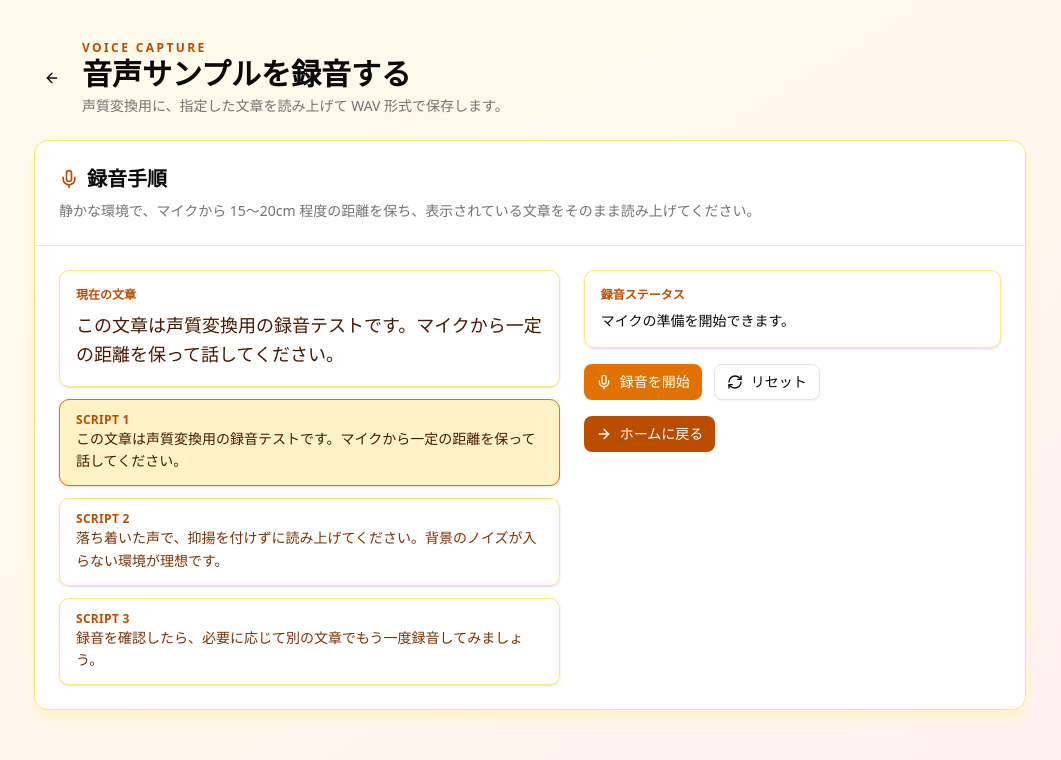
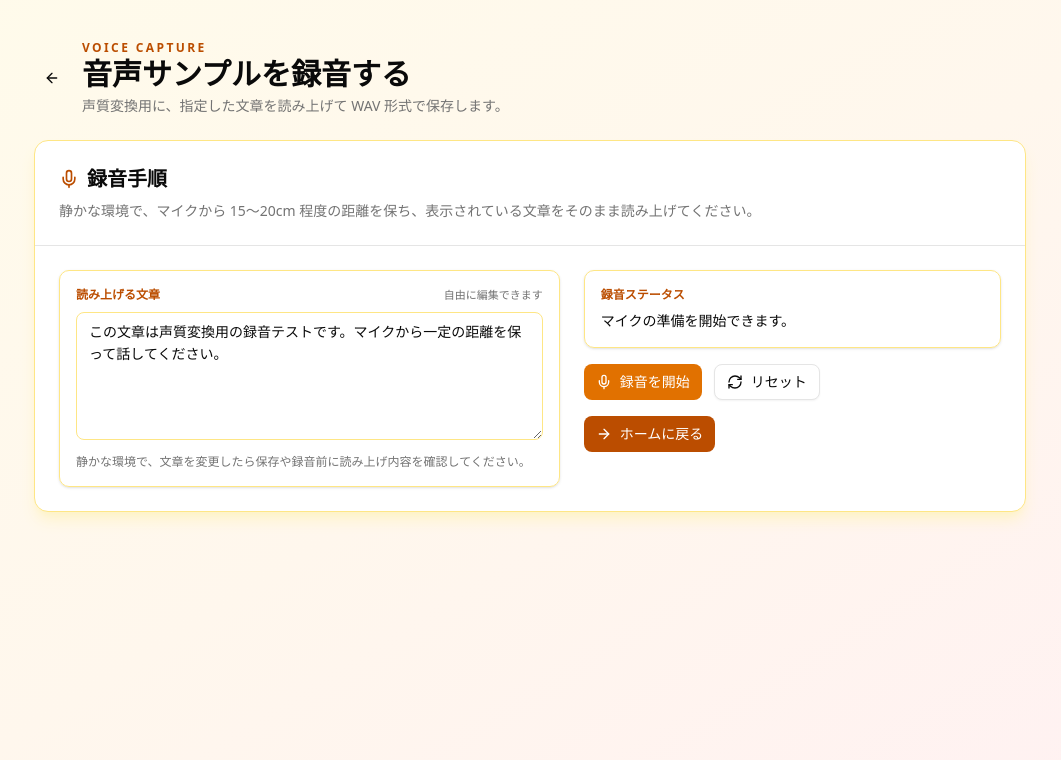
Before and after one commit to SteamVC/SteamVC_Room, a Next.js app in the folder frontend/: page /voice-recorder in a window 1280 px wide. Shown: the top 760 px of the page, without its empty margins (110-1171 px from the left). Built offline with nearby package versions, Linux system fonts and the light colour scheme.

Commit message:
refactor: めんどい.envをハードコード

```diff
--- a/frontend/src/app/page.tsx
+++ b/frontend/src/app/page.tsx
@@ -5,6 +5,7 @@ import { useRouter } from 'next/navigation';
 import { Home } from '@/app/home/Home';
 import { IDInputForm } from '@/app/form/IDInputForm';
 import { RoomServiceApi, Configuration } from '@/api/generated';
+import { API_URL } from '@/lib/endpoints';
 
 type Screen = 'home' | 'joinRoom';
 
@@ -20,8 +21,7 @@ export default function Page() {
 
   const handleCreateRoom = async () => {
     try {
-      const apiUrl = process.env.NEXT_PUBLIC_API_URL || 'http://localhost:8080';
-      const config = new Configuration({ basePath: apiUrl });
+      const config = new Configuration({ basePath: API_URL });
       const roomService = new RoomServiceApi(config);
 
       // このクライアント用のユーザーIDを生成
@@ -57,8 +57,7 @@ export default function Page() {
 
   const handleRoomIdSubmit = async (roomId: string) => {
     try {
-      const apiUrl = process.env.NEXT_PUBLIC_API_URL || 'http://localhost:8080';
-      const config = new Configuration({ basePath: apiUrl });
+      const config = new Configuration({ basePath: API_URL });
       const roomService = new RoomServiceApi(config);
 
       const response = await roomService.roomServiceGetRoom(roomId);
--- a/frontend/src/app/room/[id]/page.tsx
+++ b/frontend/src/app/room/[id]/page.tsx
@@ -7,6 +7,7 @@ import { Device, types } from 'mediasoup-client';
 import { Room } from '@/app/room/Room';
 import { useRoomWebSocket } from '@/hooks/useRoomWebSocket';
 import { RoomServiceApi, Configuration } from '@/api/generated';
+import { API_URL, SFU_URL } from '@/lib/endpoints';
 
 type RtpCapabilities = types.RtpCapabilities;
 type Transport = types.Transport;
@@ -33,8 +34,6 @@ interface SocketResponse {
   rtpParameters?: RtpParameters;
   success?: boolean;
 }
-
-const SFU_URL = process.env.NEXT_PUBLIC_SFU_URL || 'http://localhost:3000';
 
 export default function RoomPage() {
   const params = useParams();
@@ -177,8 +176,7 @@ export default function RoomPage() {
 
     const initializeRoom = async () => {
       try {
-        const apiUrl = process.env.NEXT_PUBLIC_API_URL || 'http://localhost:8080';
-        const config = new Configuration({ basePath: apiUrl });
+        const config = new Configuration({ basePath: API_URL });
         const roomService = new RoomServiceApi(config);
 
         const response = await roomService.roomServiceGetRoom(roomId);
--- a/frontend/src/app/voice-recorder/page.tsx
+++ b/frontend/src/app/voice-recorder/page.tsx
@@ -1,24 +1,23 @@
 'use client';
 
-import { Suspense, useEffect, useMemo, useRef, useState } from 'react';
+import { Suspense, useEffect, useRef, useState } from 'react';
 import { useRouter, useSearchParams } from 'next/navigation';
 import { Mic, Square, Download, RefreshCw, ArrowLeft, ArrowRight } from 'lucide-react';
 import { Button } from '@/components/ui/button';
 import { Card, CardContent, CardDescription, CardHeader, CardTitle } from '@/components/ui/card';
 import { convertBlobToWav } from '@/lib/wav';
+import { WAV_UPLOAD_URL } from '@/lib/endpoints';
 
-const readingScripts = [
-  'この文章は声質変換用の録音テストです。マイクから一定の距離を保って話してください。',
-  '落ち着いた声で、抑揚を付けずに読み上げてください。背景のノイズが入らない環境が理想です。',
-  '録音を確認したら、必要に応じて別の文章でもう一度録音してみましょう。'
-];
+const defaultScript =
+  process.env.NEXT_PUBLIC_DEFAULT_SCRIPT ||
+  'この文章は声質変換用の録音テストです。マイクから一定の距離を保って話してください。';
 
 function VoiceRecorderContent() {
   const router = useRouter();
   const searchParams = useSearchParams();
   const nextPath = searchParams.get('next');
   const nextLabel = searchParams.get('nextLabel') || (nextPath ? '次へ進む' : 'ホームに戻る');
-  const [selectedScriptIndex, setSelectedScriptIndex] = useState(0);
+  const [scriptText, setScriptText] = useState(defaultScript);
   const [isRecording, setIsRecording] = useState(false);
   const [isConverting, setIsConverting] = useState(false);
   const [isUploading, setIsUploading] = useState(false);
@@ -32,10 +31,7 @@ function VoiceRecorderContent() {
   const chunksRef = useRef<BlobPart[]>([]);
   const wavBlobRef = useRef<Blob | null>(null);
 
-  const downloadFileName = useMemo(
-    () => `voice-sample-${selectedScriptIndex + 1}.wav`,
-    [selectedScriptIndex]
-  );
+  const downloadFileName = 'voice-sample.wav';
 
   const cleanupStream = () => {
     mediaRecorderRef.current = null;
@@ -81,7 +77,7 @@ function VoiceRecorderContent() {
       });
       mediaStreamRef.current = stream;
 
-      const scriptAtStart = readingScripts[selectedScriptIndex];
+      const scriptAtStart = scriptText || defaultScript;
       const recorder = new MediaRecorder(stream);
       mediaRecorderRef.current = recorder;
       chunksRef.current = [];
@@ -117,7 +113,7 @@ function VoiceRecorderContent() {
       recorder.start();
       setRecordedScript(scriptAtStart);
       setIsRecording(true);
-      setStatusMessage('録音中です。選択した文章を落ち着いて読み上げてください。');
+      setStatusMessage('録音中です。入力した文章を落ち着いて読み上げてください。');
     } catch (error) {
       console.error('録音開始に失敗しました', error);
       setStatusMessage('録音を開始できませんでした。');
@@ -151,7 +147,7 @@ function VoiceRecorderContent() {
   };
 
   const uploadIfNeeded = async () => {
-    const uploadUrl = process.env.NEXT_PUBLIC_WAV_UPLOAD_URL;
+    const uploadUrl = WAV_UPLOAD_URL;
     if (!uploadUrl || !wavBlobRef.current) return;
 
     // nextPath から roomId を抜き出し、セッションに保存済みの userId を付与して送る
@@ -236,29 +232,20 @@ function VoiceRecorderContent() {
           </CardHeader>
           <CardContent className="grid gap-6 lg:grid-cols-[1.2fr_1fr] lg:items-start">
             <div className="space-y-3">
-              <div className="rounded-lg border border-amber-200 bg-white/70 p-4 shadow-sm">
-                <p className="text-xs font-semibold text-amber-700 mb-2">現在の文章</p>
-                <p className="text-lg leading-relaxed font-medium text-amber-950">
-                  {readingScripts[selectedScriptIndex]}
+              <div className="rounded-lg border border-amber-200 bg-white/70 p-4 shadow-sm space-y-2">
+                <div className="flex items-center justify-between">
+                  <p className="text-xs font-semibold text-amber-700">読み上げる文章</p>
+                  <span className="text-[11px] text-muted-foreground">自由に編集できます</span>
+                </div>
+                <textarea
+                  value={scriptText}
+                  onChange={(e) => setScriptText(e.target.value)}
+                  className="w-full min-h-[8rem] rounded-md border border-amber-200 bg-white px-3 py-2 text-sm leading-relaxed outline-none focus:border-amber-500 focus:ring-2 focus:ring-amber-200"
+                  placeholder="録音に使う文章を入力してください"
+                />
+                <p className="text-xs text-muted-foreground">
+                  静かな環境で、文章を変更したら保存や録音前に読み上げ内容を確認してください。
                 </p>
-              </div>
-
-              <div className="flex flex-wrap gap-3">
-                {readingScripts.map((script, index) => (
-                  <button
-                    key={script}
-                    type="button"
-                    onClick={() => setSelectedScriptIndex(index)}
-                    className={`rounded-lg border px-4 py-3 text-left transition shadow-sm ${
-                      selectedScriptIndex === index
-                        ? 'border-amber-600 bg-amber-100 text-amber-950'
-                        : 'border-amber-200 bg-white/80 text-amber-900 hover:border-amber-400'
-                    }`}
-                  >
-                    <p className="text-xs font-semibold uppercase tracking-wide text-amber-700">Script {index + 1}</p>
-                    <p className="text-sm leading-relaxed max-h-20 overflow-y-auto">{script}</p>
-                  </button>
-                ))}
               </div>
             </div>
 
--- /dev/null
+++ b/frontend/src/lib/endpoints.ts
@@ -0,0 +1,3 @@
+export const API_URL = 'http://localhost:8080';
+export const SFU_URL = 'http://localhost:3000';
+export const WAV_UPLOAD_URL = 'http://localhost:8080/api/v1/voice/upload';
```
Also changed, not shown: 2 other files (tests, documents, lock files or other folders).
